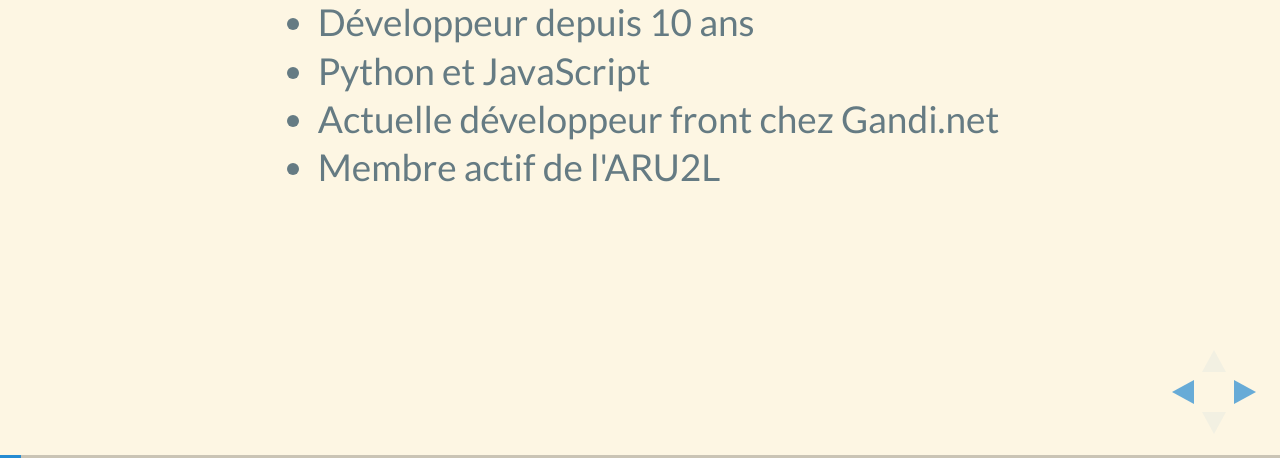
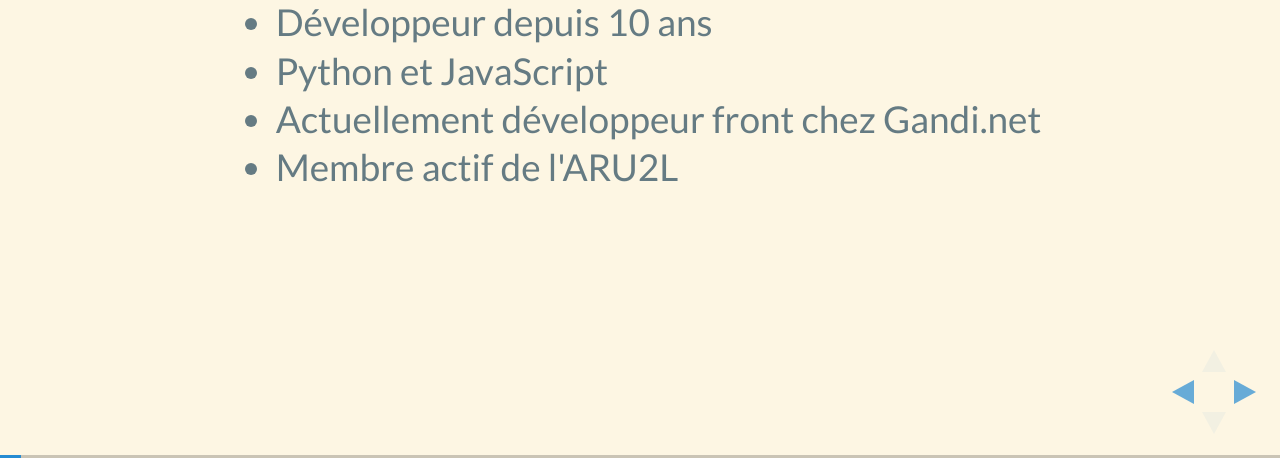
Before and after one commit to aru2l/git-introduction, a plain HTML site: page index.html in a window 1280 px wide. Both pictures are taken after a click on the button 1251 px from the left and 734 px from the top of the page. Shown: the part 342-800 px from the top of the page. Drawn offline with Linux system fonts and the light colour scheme.

Commit message:
fix typo

```diff
--- a/index.html
+++ b/index.html
@@ -41,7 +41,7 @@
           <ul>
             <li>Développeur depuis 10 ans</li>
             <li>Python et JavaScript</li>
-            <li>Actuelle développeur front chez Gandi.net</li>
+            <li>Actuellement développeur front chez Gandi.net</li>
             <li>Membre actif de l'ARU2L</li>
           </ul>
         </section>
```
